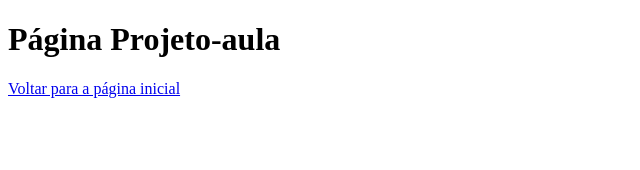
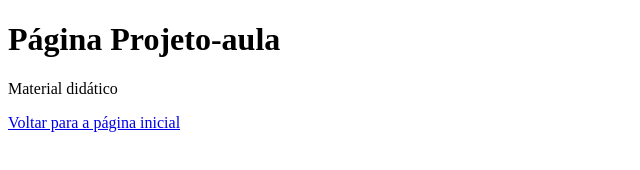
Before and after one commit to TSDinfotec/Projeto-aula, a plain HTML site: page Projeto-aula.html in a window 1280 px wide. Shown: the whole page, without its empty margins (0-640 px from the left). Drawn offline with Linux system fonts and the light colour scheme.

Commit message:
Acescentado comentário Material didático

```diff
--- a/Projeto-aula.html
+++ b/Projeto-aula.html
@@ -8,6 +8,7 @@
 </head>
 <body>
     <h1>Página Projeto-aula</h1>
+    <p>Material didático</p>
     <a href="index.html">Voltar para a página inicial</a>
 </body>
 </html>
```
